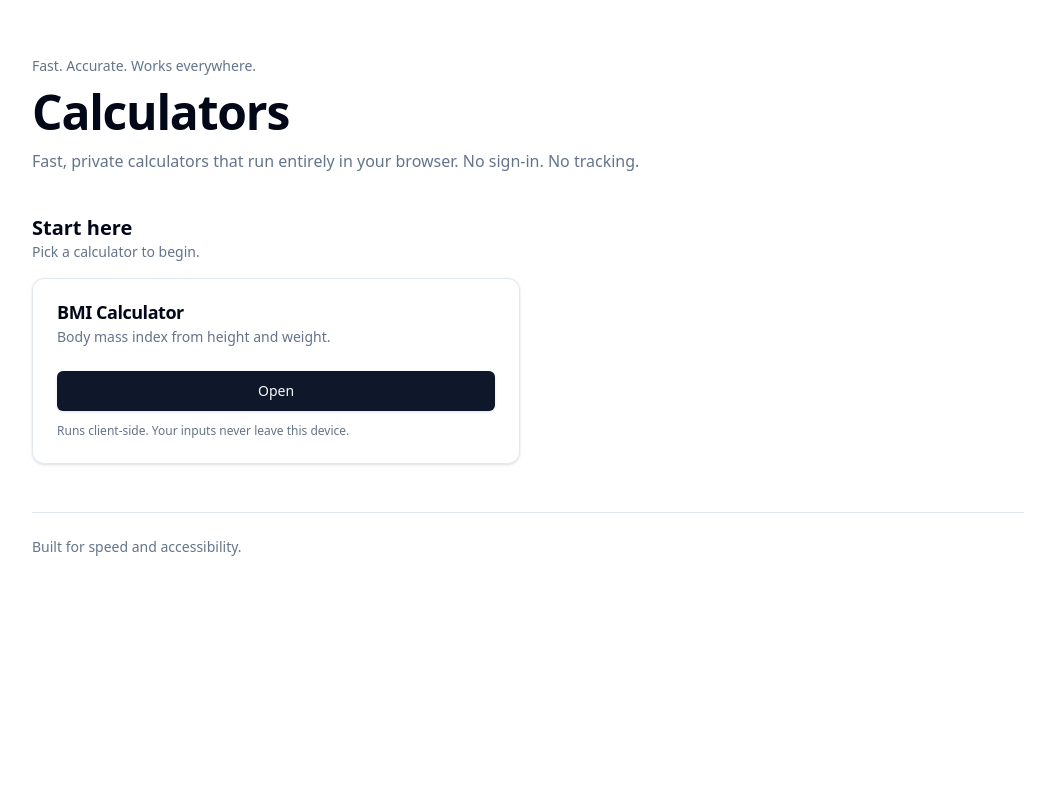
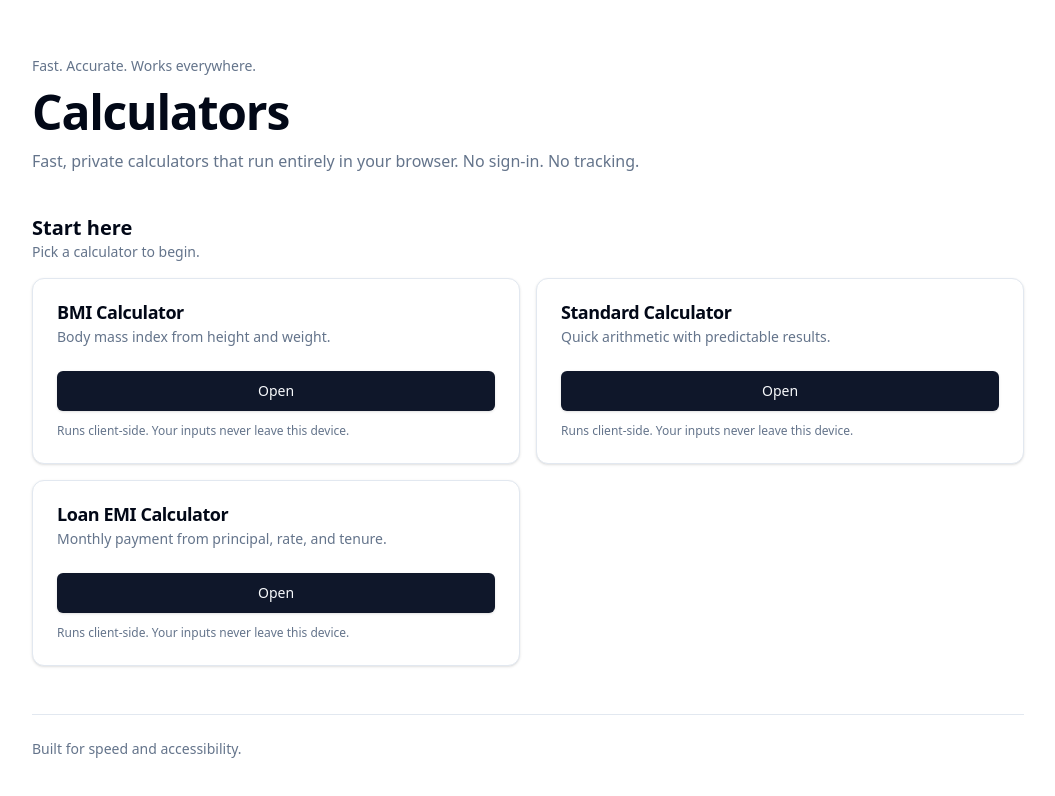
Before and after one commit to pavan-sh/client-side-calculators, a Next.js app: page / in a window 1280 px wide. Shown: the top 796 px of the page, without its empty margins (112-1167 px from the left). Built offline with nearby package versions, Linux system fonts and the light colour scheme.

Commit message:
Add Standard + EMI calculators and fix dynamic route serialization

```diff
--- a/package.json
+++ b/package.json
@@ -9,6 +9,7 @@
     "lint": "eslint"
   },
   "dependencies": {
+    "decimal.js": "^10.6.0",
     "next": "16.1.6",
     "react": "19.2.3",
     "react-dom": "19.2.3",
--- a/src/app/[slug]/page.tsx
+++ b/src/app/[slug]/page.tsx
@@ -1,22 +1,19 @@
-import { notFound } from 'next/navigation'
-
 import { CalculatorPage } from '@/components/calculator/CalculatorPage'
-import { calculators, calculatorsBySlug } from '@/lib/calculators/registry'
+import { calculators } from '@/lib/calculators/registry'
 
 export function generateStaticParams() {
   return calculators.map((c) => ({ slug: c.slug }))
 }
 
-export default function CalculatorRoute({
+export default async function CalculatorRoute({
   params,
 }: {
-  params: { slug: string }
+  params: Promise<{ slug: string }>
 }) {
-  const calc = calculatorsBySlug[params.slug]
-  if (!calc) return notFound()
+  const { slug } = await params
   return (
     <main className="px-4 py-12">
-      <CalculatorPage calc={calc} />
+      <CalculatorPage slug={slug} />
     </main>
   )
 }
--- a/src/components/calculator/CalculatorPage.tsx
+++ b/src/components/calculator/CalculatorPage.tsx
@@ -2,12 +2,12 @@
 
 import Link from 'next/link'
 import { useId, useMemo, useState } from 'react'
-import { z } from 'zod'
 
 import { Card, CardContent, CardDescription, CardHeader, CardTitle } from '@/components/ui/card'
 import { Input } from '@/components/ui/input'
 import { Select } from '@/components/ui/select'
-import type { CalculatorDefinition, Field } from '@/lib/calculators/types'
+import type { Field } from '@/lib/calculators/types'
+import { calculatorsBySlug } from '@/lib/calculators/registry'
 
 type FormValues = Record<string, string | undefined>
 
@@ -68,11 +68,15 @@ function isHiddenByUnit(calcId: string, unit: string | undefined, fieldKey: stri
   return false
 }
 
-export function CalculatorPage({
-  calc,
-}: {
-  calc: CalculatorDefinition<z.ZodTypeAny>
-}) {
+export function CalculatorPage({ slug }: { slug: string }) {
+  const calc = calculatorsBySlug[slug]
+  if (!calc) {
+    return (
+      <div className="mx-auto max-w-3xl">
+        <p className="text-sm text-muted-foreground">Calculator not found.</p>
+      </div>
+    )
+  }
   const reactId = useId()
 
   const defaults: FormValues = useMemo(() => {
--- /dev/null
+++ b/src/lib/calculators/emi.ts
@@ -0,0 +1,79 @@
+import { z } from 'zod'
+import Decimal from 'decimal.js'
+import type { CalculatorDefinition } from './types'
+
+const schema = z.object({
+  principal: z.coerce.number().positive().default(100000),
+  annualRate: z.coerce.number().nonnegative().default(10),
+  tenureMonths: z.coerce.number().int().positive().default(12),
+})
+
+function fmtMoney(n: Decimal) {
+  // keep it simple (client-only, no locale assumptions in MVP)
+  const v = n.toDecimalPlaces(2)
+  return v.toString()
+}
+
+export const emiCalculator: CalculatorDefinition<typeof schema> = {
+  id: 'emi',
+  slug: 'emi',
+  title: 'Loan EMI Calculator',
+  description: 'Monthly payment from principal, rate, and tenure.',
+  category: 'Money',
+  schema,
+  fields: [
+    {
+      key: 'principal',
+      label: 'Principal',
+      type: 'number',
+      min: 1,
+      step: 1000,
+      hint: 'Total loan amount',
+    },
+    {
+      key: 'annualRate',
+      label: 'Interest rate (annual %)',
+      type: 'number',
+      min: 0,
+      step: 0.1,
+      hint: 'Nominal annual rate',
+    },
+    {
+      key: 'tenureMonths',
+      label: 'Tenure (months)',
+      type: 'number',
+      min: 1,
+      step: 1,
+    },
+  ],
+  compute: (v) => {
+    const P = new Decimal(v.principal)
+    const r = new Decimal(v.annualRate).div(12).div(100) // monthly rate
+    const n = new Decimal(v.tenureMonths)
+
+    // EMI = P*r*(1+r)^n / ((1+r)^n - 1)
+    let emi: Decimal
+    if (r.isZero()) {
+      emi = P.div(n)
+    } else {
+      const onePlus = r.plus(1)
+      const pow = onePlus.pow(n)
+      emi = P.times(r).times(pow).div(pow.minus(1))
+    }
+
+    const totalPayment = emi.times(n)
+    const totalInterest = totalPayment.minus(P)
+
+    return {
+      results: [
+        { label: 'Monthly EMI', value: fmtMoney(emi) },
+        { label: 'Total payment', value: fmtMoney(totalPayment) },
+        { label: 'Total interest', value: fmtMoney(totalInterest) },
+      ],
+    }
+  },
+  seo: {
+    title: 'Loan EMI Calculator',
+    description: 'Calculate monthly EMI, total payment, and total interest — client-side.',
+  },
+}
--- a/src/lib/calculators/registry.ts
+++ b/src/lib/calculators/registry.ts
@@ -2,8 +2,10 @@ import { z } from 'zod'
 
 import type { CalculatorDefinition } from './types'
 import { bmiCalculator } from './bmi'
+import { standardCalculator } from './standard'
+import { emiCalculator } from './emi'
 
-export const calculators = [bmiCalculator] as const
+export const calculators = [bmiCalculator, standardCalculator, emiCalculator] as const
 
 export const calculatorsBySlug: Record<string, CalculatorDefinition<z.ZodTypeAny>> =
   Object.fromEntries(calculators.map((c) => [c.slug, c]))
--- /dev/null
+++ b/src/lib/calculators/standard.ts
@@ -0,0 +1,70 @@
+import { z } from 'zod'
+import Decimal from 'decimal.js'
+import type { CalculatorDefinition } from './types'
+
+const schema = z.object({
+  a: z.coerce.number().default(0),
+  op: z.enum(['+', '-', '*', '/', '%']).default('+'),
+  b: z.coerce.number().default(0),
+})
+
+export const standardCalculator: CalculatorDefinition<typeof schema> = {
+  id: 'standard',
+  slug: 'standard',
+  title: 'Standard Calculator',
+  description: 'Quick arithmetic with predictable results.',
+  category: 'Math',
+  schema,
+  fields: [
+    { key: 'a', label: 'First number', type: 'number', step: 0.01 },
+    {
+      key: 'op',
+      label: 'Operation',
+      type: 'select',
+      options: [
+        { label: 'Add (+)', value: '+' },
+        { label: 'Subtract (−)', value: '-' },
+        { label: 'Multiply (×)', value: '*' },
+        { label: 'Divide (÷)', value: '/' },
+        { label: 'Percent of (%)', value: '%' },
+      ],
+    },
+    { key: 'b', label: 'Second number', type: 'number', step: 0.01 },
+  ],
+  compute: (v) => {
+    const A = new Decimal(v.a)
+    const B = new Decimal(v.b)
+
+    let out: Decimal
+    switch (v.op) {
+      case '+':
+        out = A.plus(B)
+        break
+      case '-':
+        out = A.minus(B)
+        break
+      case '*':
+        out = A.times(B)
+        break
+      case '/':
+        out = B.isZero() ? new Decimal(NaN) : A.div(B)
+        break
+      case '%':
+        // "A percent of B" => (A/100)*B
+        out = A.div(100).times(B)
+        break
+      default:
+        out = A.plus(B)
+    }
+
+    const value = out.isNaN() ? 'Undefined (division by zero)' : out.toString()
+
+    return {
+      results: [{ label: 'Result', value }],
+    }
+  },
+  seo: {
+    title: 'Standard Calculator',
+    description: 'Add, subtract, multiply, divide, and percent — fast and client-side.',
+  },
+}
```
Also changed, not shown: 1 other file (tests, documents, lock files or other folders).
